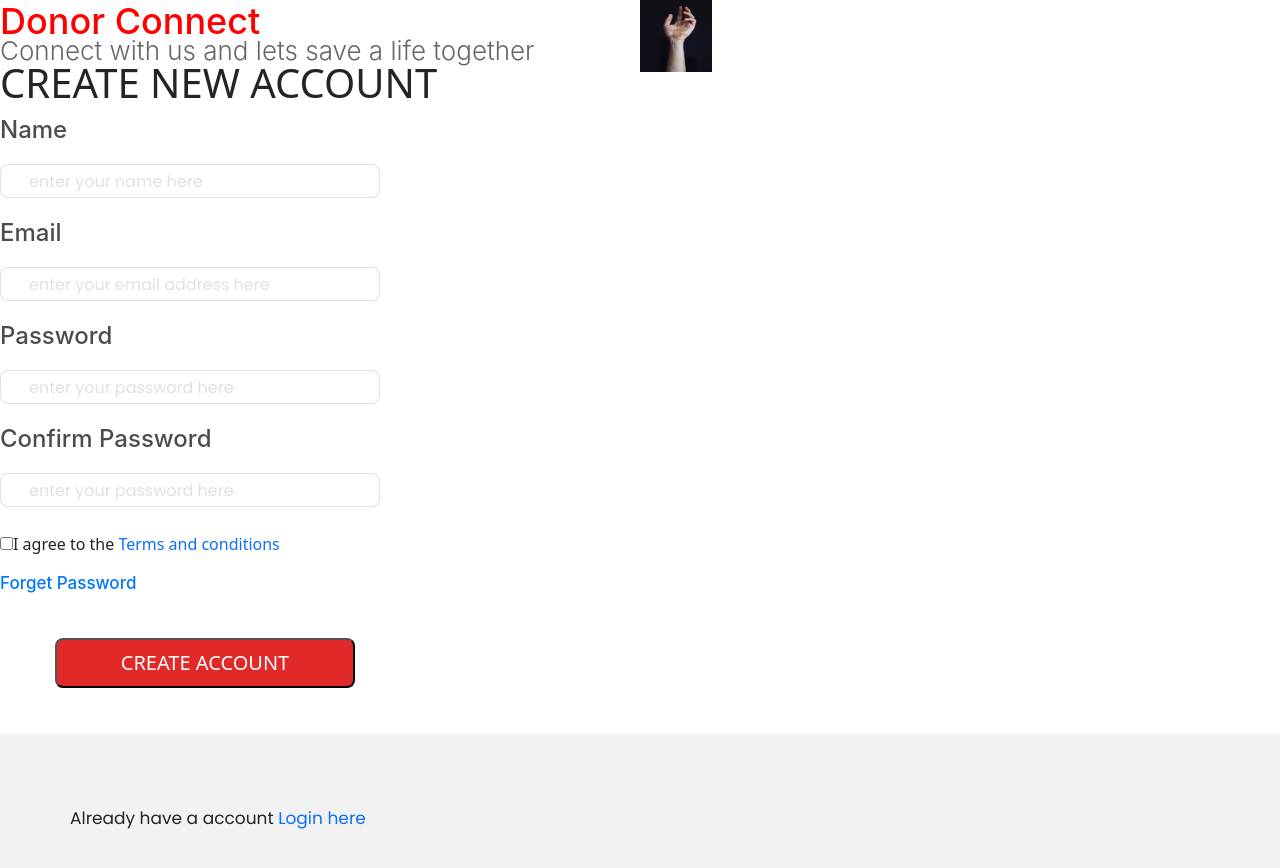
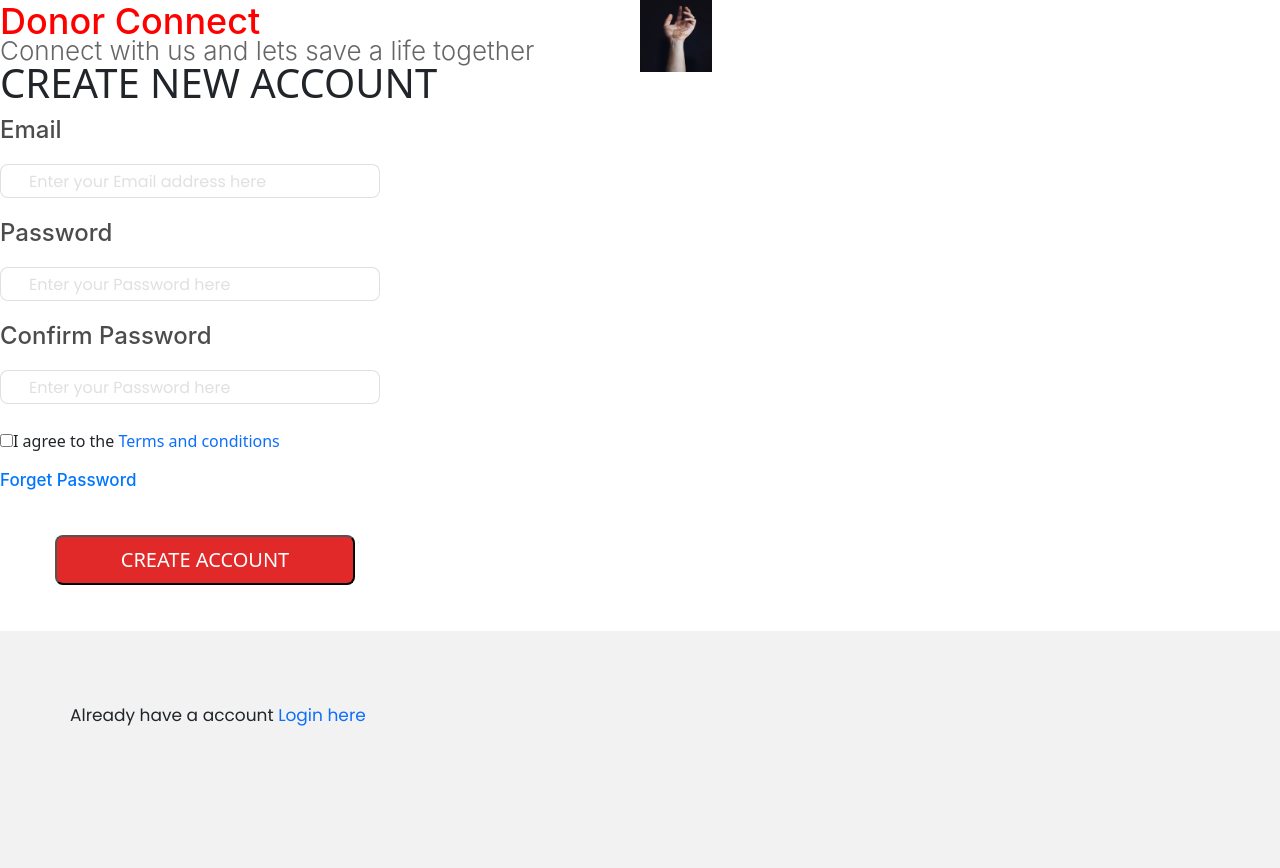
Before and after one commit to fredrick2002/donor-connect, a React (Vite) app in the folder client/: page /signup in a window 1280 px wide. Shown: the top 868 px of the page. After the commit the page ends 825 px from the top, so only its background shows below. Built offline with nearby package versions, Linux system fonts and the light colour scheme.

Commit message:
Added constraint rules for the form signup page

```diff
--- a/client/src/NewPages/Login.jsx
+++ b/client/src/NewPages/Login.jsx
@@ -5,7 +5,7 @@ export default function Welcome(){
 return(
   <div className="main1">
     <div className="image">
-      <img  src="./public/donorconnect.jpg"  alt="background" />
+      <img src="/src/assets/donorconnect.jpg"  alt="background" />
       </div>
     <div ><h1 className="header">Donor Connect</h1>
     <h1 className="descri">Connect with us and lets save a life together</h1>
--- a/client/src/NewPages/Signup.jsx
+++ b/client/src/NewPages/Signup.jsx
@@ -1,40 +1,96 @@
 import "./Signup.css"
 import {Link} from 'react-router-dom'
 import img from '../assets/donorconnect.jpg'
+import { useState } from 'react';
 
-export default function Registration(){
+export default function Registration()
+{
+  const [email, setEmail] = useState('');
+  const [password, setPassword] = useState('');
+  const [confirmPassword, setConfirmPassword] = useState('');
+  const [Agree, setAgree] = useState('');
+
+  const handleSubmit = (e) => {
+    e.preventDefault();
+    if (email === '' || password === '' || confirmPassword === '') {
+      alert('Please fill in all the mandatory fields.');
+    }
+    else if (password !== confirmPassword) {
+      alert('The password and confirm password fields do not match.');
+    }
+    else if (Agree === 0){
+      alert('Agree the Terms and Condition')
+    }else {
+      sessionStorage.setItem('email', email);
+      sessionStorage.setItem('password', password);
+      // Redirect to the next page
+      window.location.href = '/registration';
+    }
+  }
+
+
+
   return(
     <div>
+
       <div className="image1">
           <img  src={img}  alt="background" />
       </div>
+
       <main>
         <div className="image1">
           <img  src={img}  alt="background" />
         </div>
-         <div><h1 className="header">Donor Connect</h1>
 
-
+         <div>
+            <h1 className="header">Donor Connect</h1>
             <h1 className="descri">Connect with us and lets save a life together</h1>
             <h1 className="Create">CREATE NEW ACCOUNT </h1>
+
         <div className="space">
-        <h1 className="title">Name</h1>
-        <label><input className="input" type="text" placeholder="enter your name here" /></label>
+          {/* <h1 className="title">Name</h1>
+          <label><input className="input" type="text" placeholder="enter your name here" /></label> */}
           <h1 className="title">Email</h1>
-        <label><input className="input" type="text" placeholder="enter your email address here" /></label>
+          <label><input className="input" type="text" placeholder="Enter your Email address here"
+            onChange={(e)=>
+              {
+                  setEmail(e.target.value);
+              }
+            }
+            required
+          /></label>
           <h1 className="title" >Password</h1>
-        <label><input className="input" type="text" placeholder="enter your password here"/></label>
+          <label><input className="input" type="text" placeholder="Enter your Password here"
+          onChange={(e)=>
+            {
+                setPassword(e.target.value);
+            }
+          }
+          required
+          /></label>
           <h1 className="title" >Confirm Password</h1>
-        <label><input className="input" type="text" placeholder="enter your password here"/></label>
+          <label><input className="input" type="text" placeholder="Enter your Password here"
+          onChange={(e)=>
+            {
+                setConfirmPassword(e.target.value);
+            }
+          }
+          required
+          /></label>
           <br></br>
           <label>
-            <input className="check"type="checkbox" />
+            <input className="check" type="checkbox"
+            onChange={(e)=>
+              {
+                  setAgree(e.target.value);
+              }
+            }/>
             I agree to the <a className="link">Terms and conditions</a>
           </label>
           <h1 className="forget">Forget Password</h1>
         </div>
         <br></br>
-          <Link to='/registration'><input className="button1" type="submit" value={"CREATE ACCOUNT"}/></Link>
+          <Link to='/registration'><input className="button1" type="submit" value={"CREATE ACCOUNT"} onClick={handleSubmit}/></Link>
           <h1 className="end2">Already have a account <a className="link"> Login here</a></h1>
 
           </div>
```
Lines whose indentation alone changed are shown as unchanged.
